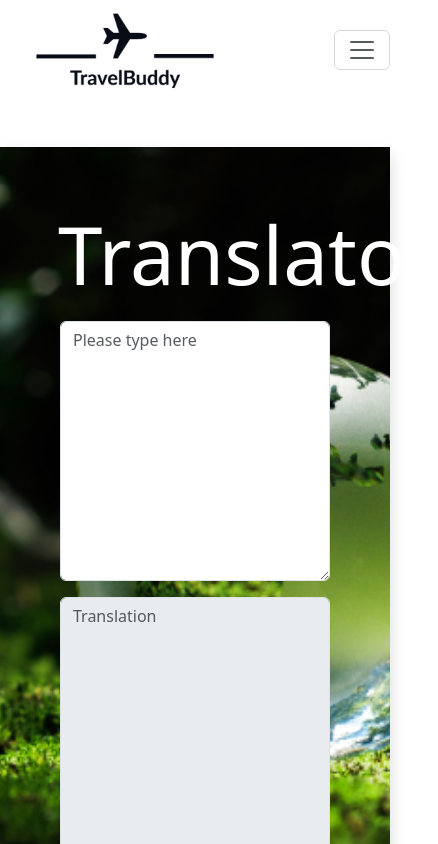
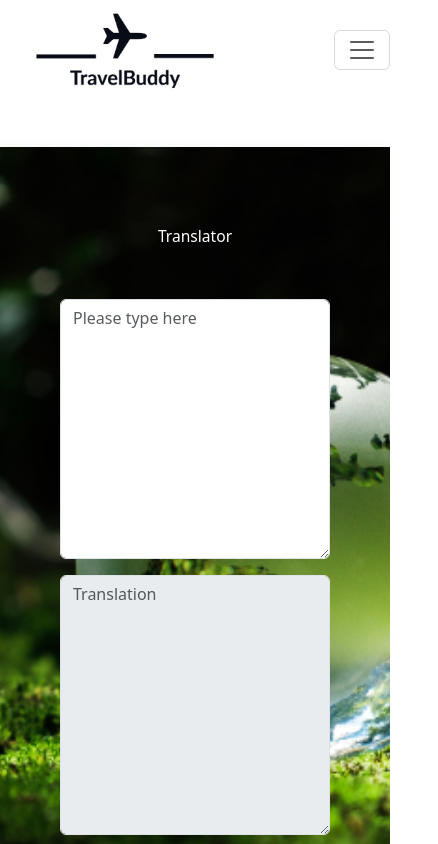
Before and after one commit to Mykulcoding/travelBuddy, a React (Vite) app: page /#/translate in a window 390 px wide. Shown: the top 844 px of the page, 438 px wide, since content can reach past the window. Built offline with nearby package versions, Linux system fonts and the light colour scheme.

Commit message:
adjusted styling as h2 text was petruding out of container. Not responsive with different devices. added text-align: center; was applied to the .title-container to horizontally center the title. The font-size set using vw units to make it responsive to the viewport width.

```diff
--- a/src/pages/translate/translate.css
+++ b/src/pages/translate/translate.css
@@ -1,27 +1,37 @@
-.btn{
+.btn {
     background-color: black;
-    border:1px solid black;
+    border: 1px solid black;
 }
 
-.btn:hover{
+.btn:hover {
     background-color: rgb(161, 216, 227);
-    border:none;
+    border: none;
 }
 
-textarea{
+textarea {
     height: 260px;
 
 }
+
 #translator-row {
     background-image: url(../../assets/translationPageBackgoundImage.PNG);
-    background-size: cover; /* This will make the image cover the entire container */
-    background-position: center; /* This will center the image */
-    height: 100vh; /* Set the height to the full viewport height */
+    background-size: cover;
+    /* This will make the image cover the entire container */
+    background-position: center;
+    /* This will center the image */
+    height: 100vh;
+    /* height set to the full viewport height */
 }
 
 #title {
-    font-size: 80px;
+    font-size: 4vw;
+    /* Using viewport width (vw) for responsive font size */
     color: #ffff;
     padding: 10px;
+    margin: 0;
+    /* Remove default margin to center the title properly */
+}
 
-}
+.title-container {
+    text-align: center;
+  }
```
